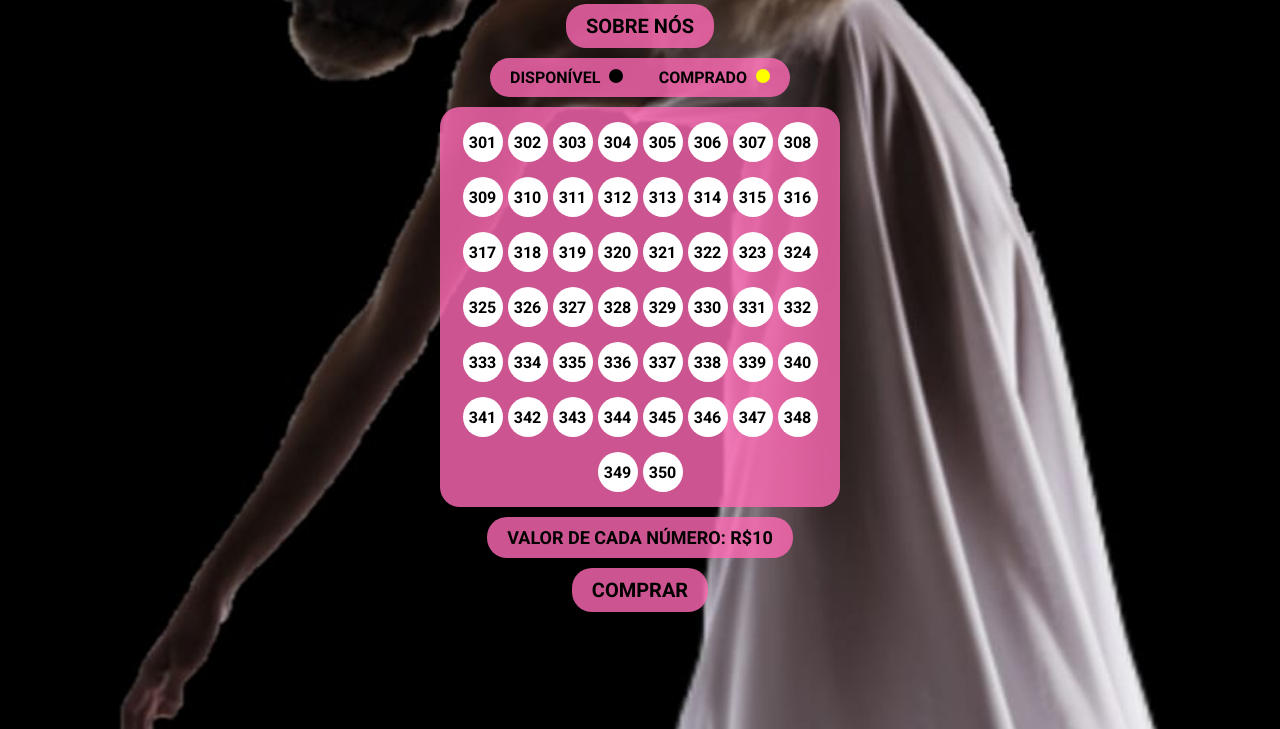
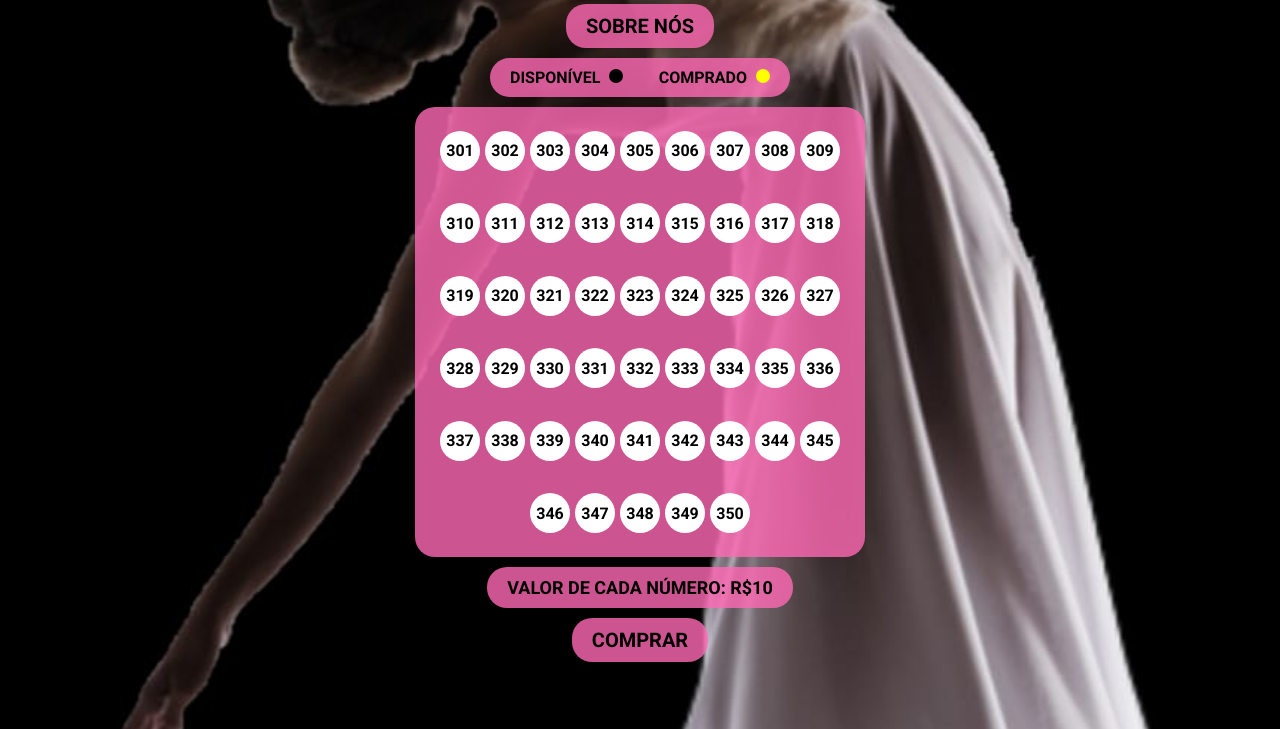
Before and after one commit to TioNicki/RIFA02, a plain HTML site: page index.html in a window 1280 px wide. Shown: the part 71-800 px from the top of the page. Drawn offline with Linux system fonts and the light colour scheme.

Commit message:
Update index.html

```diff
--- a/index.html
+++ b/index.html
@@ -68,9 +68,9 @@
         }
 
         .card {
-            width: 90%;
-            max-width: 400px;
-            height: 400px;
+            width: 95%; /* Aumenta a largura da caixa */
+            max-width: 450px; /* Aumenta a largura máxima da caixa */
+            height: 450px; /* Aumenta a altura da caixa */
             background-color: rgba(255, 105, 180, 0.8); /* 80% de transparência */
             border-radius: 20px;
             position: relative;
```
